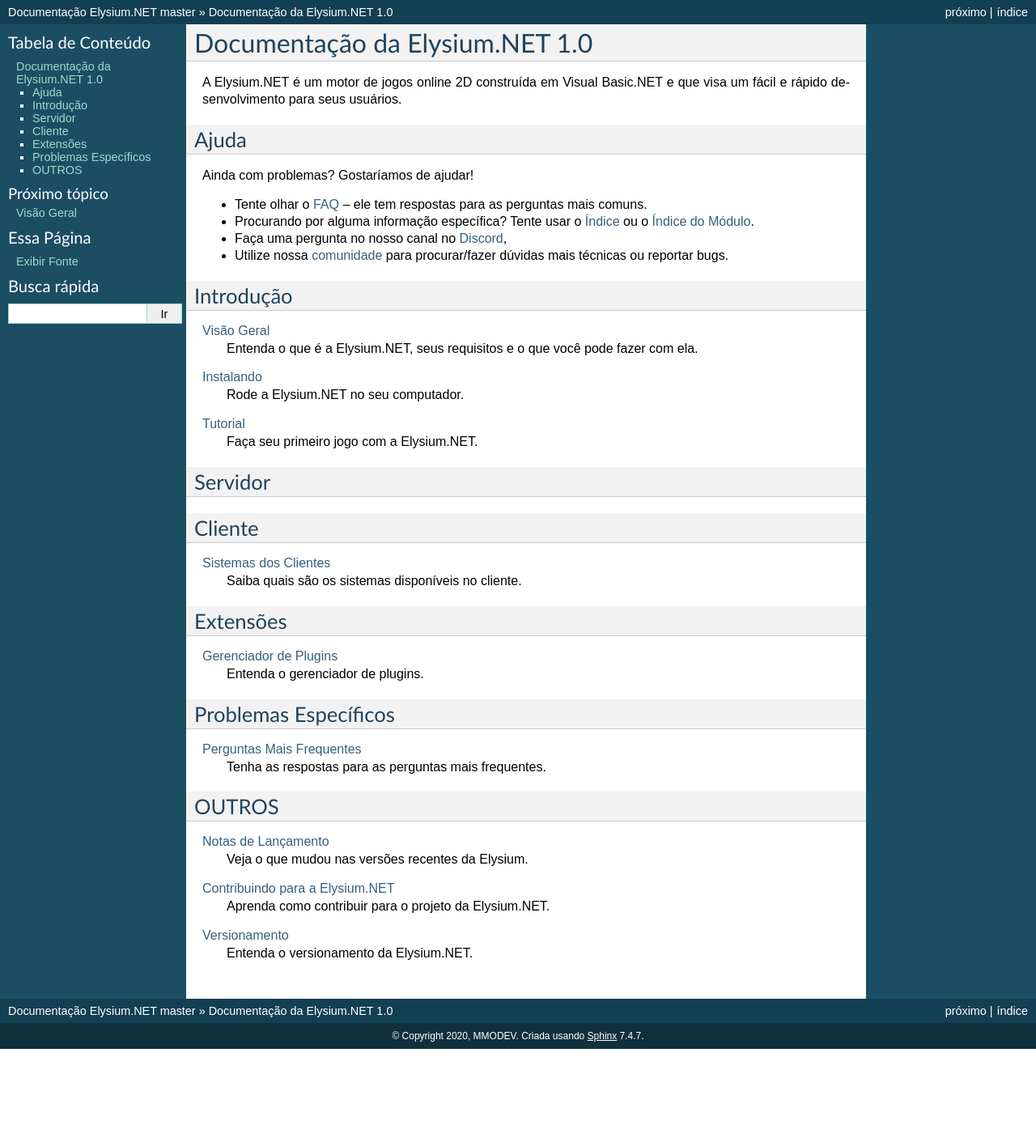
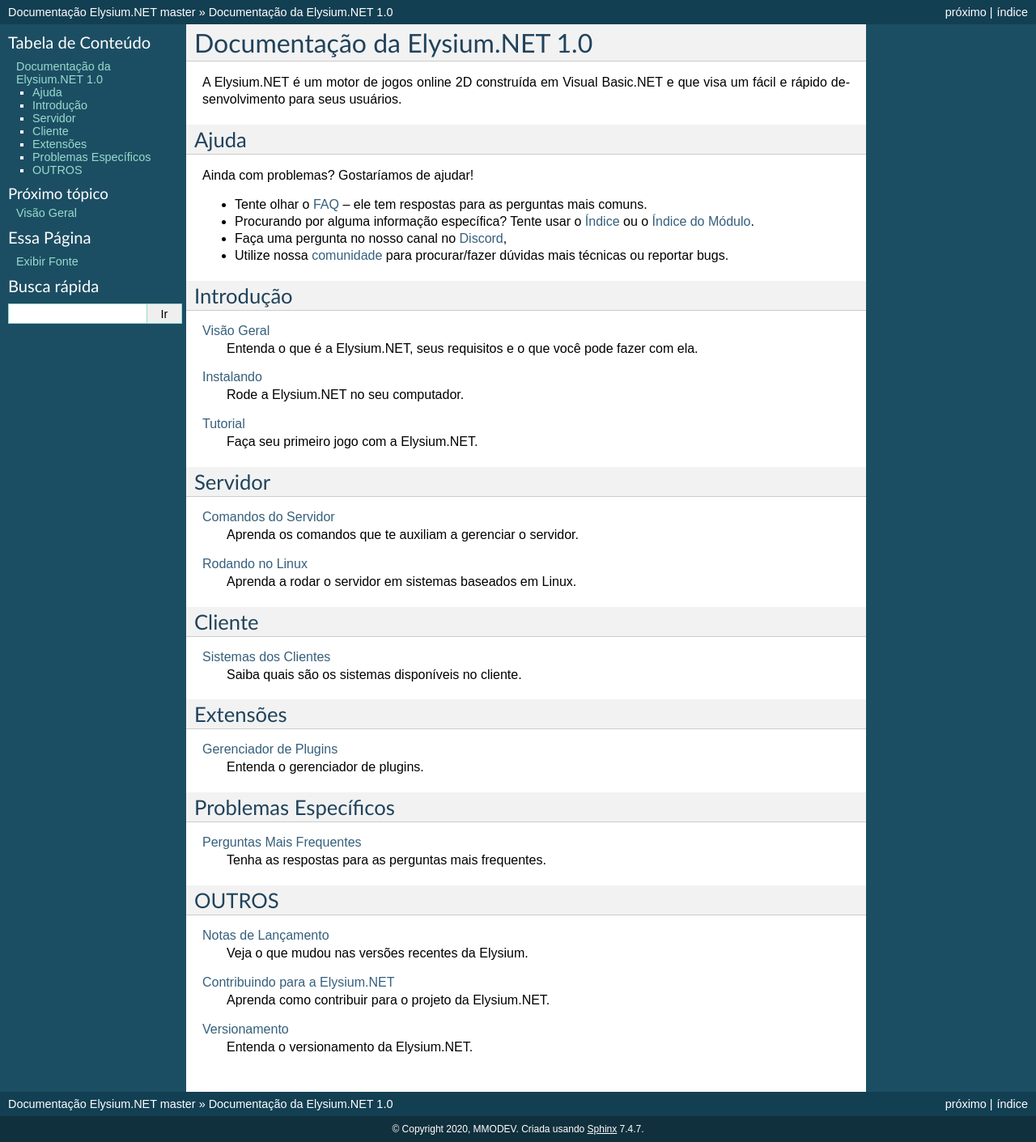
Before and after one commit to raijenki/elysium, a Sphinx documentation site: the page built from docs/index.rst, in a window 1280 px wide. Shown: the whole page at 81% size. Built offline with Sphinx 7.4.7, drawn with Linux system fonts in a browser that asks for light colours; before the commit the page ends 1296 px from its top, so only the background shows below that.

Commit message:
Update index.rst

```diff
--- a/docs/index.rst
+++ b/docs/index.rst
@@ -52,6 +52,12 @@
 
    server/commands
    server/Linux
+
+:doc:`server/commands`
+    Aprenda os comandos que te auxiliam a gerenciar o servidor.
+
+:doc:`server/Linux`
+    Aprenda a rodar o servidor em sistemas baseados em Linux.
 
 
 Cliente
```
